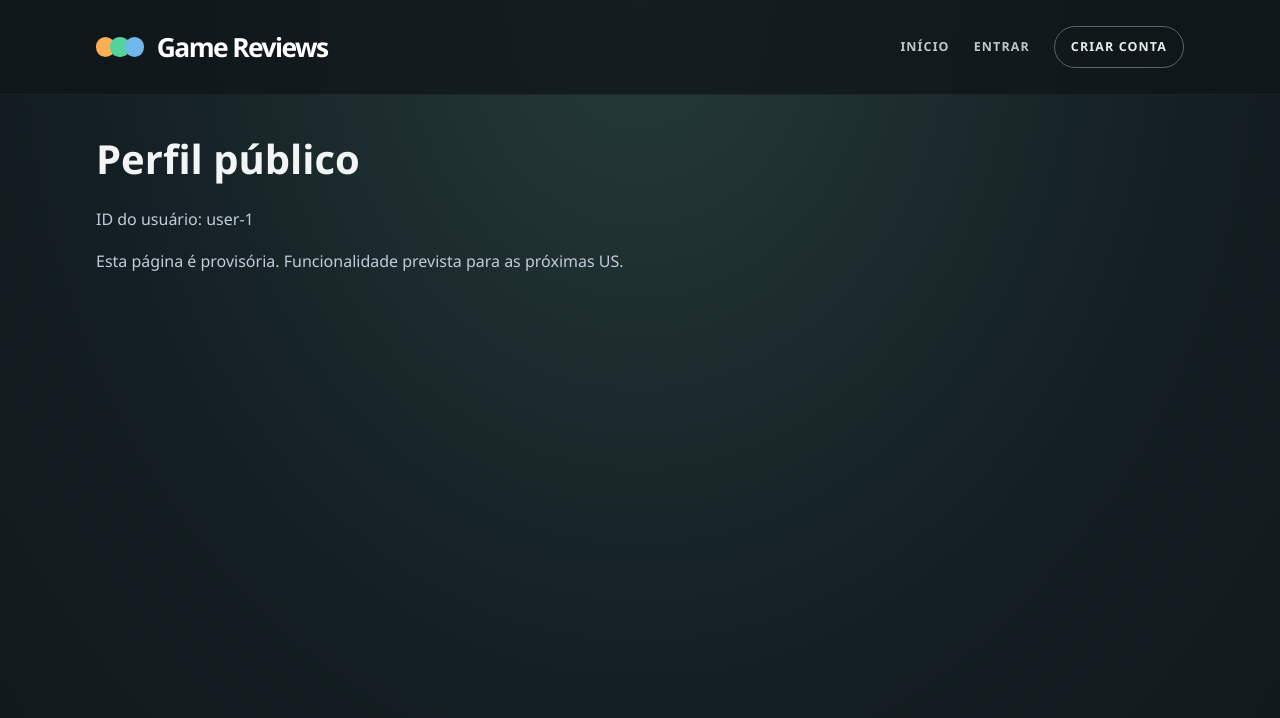
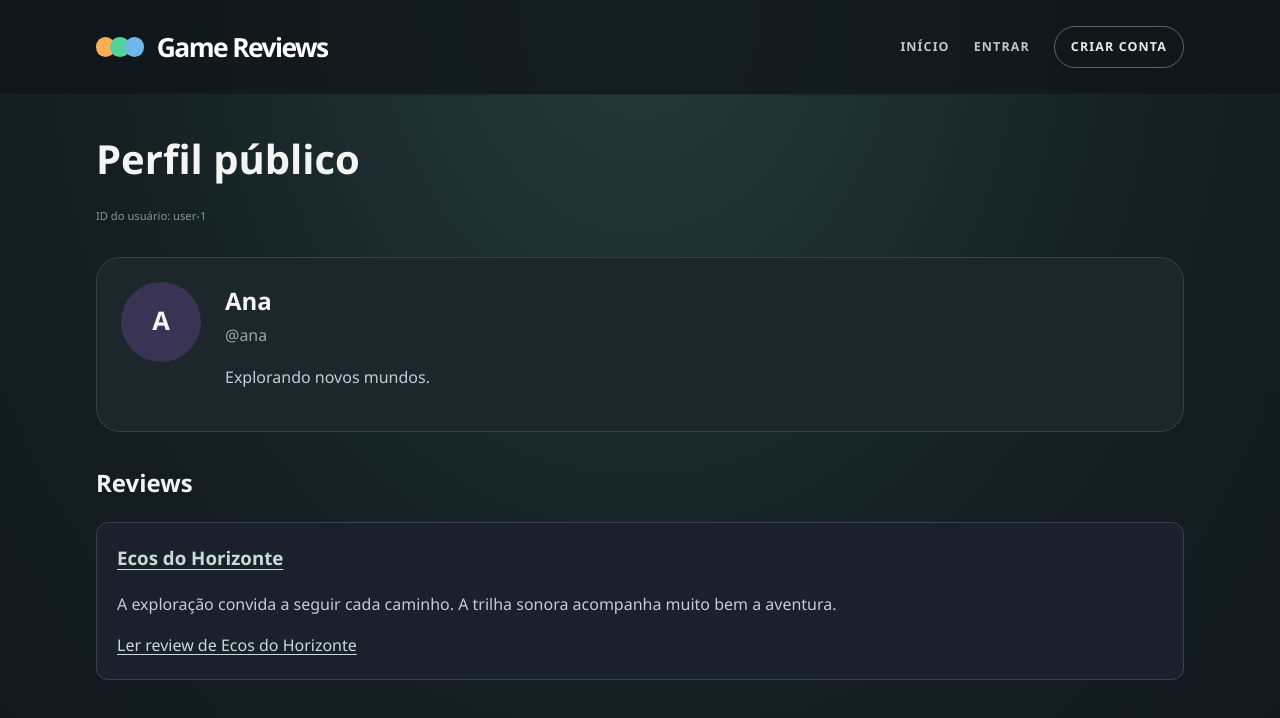
Before and after one commit to LucasMarapodi/letterbox-frontend, a React (Vite) app: page /perfil/user-1 in a window 1280 px wide. Shown: the top 718 px of the page. Built offline with nearby package versions, Linux system fonts and the light colour scheme.

Commit message:
feat(US-21): conclui perfil publico com biografia e reviews

```diff
--- a/src/App.tsx
+++ b/src/App.tsx
@@ -1,7 +1,7 @@
 import type { ReactElement } from 'react';
 import { HomePage } from './pages/HomePage';
 import { BrowserRouter, Link, Route, Routes } from 'react-router-dom';
-import { PlaceholderPage } from './pages/PlaceholderPage';
+import { ProfilePage } from './pages/ProfilePage';
 import { GameDetailsPage } from './pages/GameDetailsPage';
 import type { AuthService } from './services/authContracts';
 import { authService as defaultAuthService } from './services/auth';
@@ -33,7 +33,7 @@ function ApplicationRoutes(): ReactElement {
       <Route path="/" element={<HomePage authenticated={Boolean(user)} />} />
       <Route path="/jogos/:gameId" element={<GameDetailsPage />} />
       <Route path="/reviews/:reviewId" element={<ReviewPage />} />
-      <Route path="/perfil/:userId" element={<PlaceholderPage title="Perfil público" parameter="userId" parameterLabel="ID do usuário" />} />
+      <Route path="/perfil/:userId" element={<ProfilePage />} />
       <Route path="/login" element={<LoginPage />} />
       <Route path="/cadastro" element={<RegisterPage />} />
       <Route path="*" element={<main><h1>Página não encontrada</h1><p>Este endereço não corresponde a uma página.</p></main>} />
--- a/src/mocks/communityService.ts
+++ b/src/mocks/communityService.ts
@@ -12,7 +12,15 @@ export function createMockCommunityService(options: { reviews?: Review[]; commen
   ]);
   let sequence = 1;
   return {
-    async getProfile() { throw new Error('Perfil não implementado.'); },
+    async getProfile(id, sessionUser = null) {
+      if (sessionUser?.id === id && !users.some((item) => item.id === id)) users.push(structuredClone(sessionUser));
+      const user = users.find((item) => item.id === id);
+      if (!user) return null;
+      return structuredClone({ user, reviews: reviews.filter((review) => review.userId === id).map((review) => {
+        const game = gameFixtures.find((item) => item.id === review.gameId);
+        return { ...review, author: { id: user.id, displayName: user.displayName, avatarUrl: user.avatarUrl }, game: { id: review.gameId, title: game?.title ?? 'Jogo indisponível' } };
+      }) });
+    },
     async getRating(gameId, user) {
       if (!user) throw new CommunityError('session-required');
       return structuredClone(ratings.find((rating) => rating.gameId === gameId && rating.userId === user.id) ?? null);
--- /dev/null
+++ b/src/pages/ProfilePage.tsx
@@ -0,0 +1,42 @@
+import { useEffect, useState, type ReactElement } from 'react';
+import { Link } from 'react-router-dom';
+import { Avatar } from '../components/Avatar';
+import { EmptyState, ErrorState, LoadingState } from '../components/Feedback';
+import { community } from '../services/community';
+import type { PublicProfile } from '../services/communityContracts';
+import { useOpaqueRouteId } from '../routing/useOpaqueRouteId';
+import { encodeRouteId } from '../routing/encodeRouteId';
+import { useSession } from '../session/SessionProvider';
+
+type ProfileState = { status: 'loading' } | { status: 'error' } | { status: 'ready'; profile: PublicProfile | null };
+function ProfileContent({ id }: { id: string }): ReactElement {
+  const { user } = useSession();
+  const [state, setState] = useState<ProfileState>({ status: 'loading' });
+  const [attempt, setAttempt] = useState(0);
+  useEffect(() => {
+    let active = true;
+    void community.getProfile(id, user).then((profile) => { if (active) setState({ status: 'ready', profile }); }, () => { if (active) setState({ status: 'error' }); });
+    return () => { active = false; };
+  }, [id, user, attempt]);
+  if (state.status === 'loading') return <LoadingState message="Carregando perfil…" />;
+  if (state.status === 'error') return <ErrorState message="Não foi possível carregar o perfil." onRetry={() => { setState({ status: 'loading' }); setAttempt((value) => value + 1); }} />;
+  const profile = state.profile;
+  if (!profile) return <EmptyState message="Perfil não encontrado." />;
+  return <>
+    <section className="profile-overview" aria-label="Informações do perfil">
+      <Avatar name={profile.user.displayName} src={profile.user.avatarUrl} />
+      <div><h2>{profile.user.displayName}</h2><p className="profile-username">@{profile.user.username}</p><p>{profile.user.bio.trim() || 'Biografia não informada.'}</p></div>
+    </section>
+    <section aria-label="Reviews do usuário"><h2>Reviews</h2>
+      {profile.reviews.length ? profile.reviews.map((review) => <article className="review-card" key={review.id}>
+        <h3><Link to={`/jogos/${encodeRouteId(review.gameId)}`}>{review.game.title}</Link></h3>
+        <p className="review-text">{review.text}</p>
+        <Link to={`/reviews/${encodeRouteId(review.id)}`}>Ler review de {review.game.title}</Link>
+      </article>) : <EmptyState message="Nenhuma review publicada por este usuário." />}
+    </section>
+  </>;
+}
+export function ProfilePage(): ReactElement {
+  const id = useOpaqueRouteId('userId');
+  return <main><h1>Perfil público</h1><p className="game-id">ID do usuário: {id}</p>{id ? <ProfileContent key={id} id={id} /> : <EmptyState message="Perfil não encontrado." />}</main>;
+}
--- a/src/styles.css
+++ b/src/styles.css
@@ -42,6 +42,10 @@ dd { margin: 0 0 1rem; }
 /* Dashboard: composição central e navegação compacta. */
 textarea { width: 100%; min-height: 9rem; display: block; margin: 0.6rem 0 1rem; font: inherit; color: inherit; background: #111c20; border: 1px solid #405259; border-radius: 1rem; padding: 1rem; resize: vertical; }
 .comments-list { list-style: none; padding: 0; }
+.profile-overview { display: flex; align-items: flex-start; gap: 1.5rem; padding: 1.5rem; margin: 1rem 0 2rem; border: 1px solid #344248; border-radius: 1.5rem; background: #1c272c; }
+.profile-overview .avatar { width: 5rem; height: 5rem; flex-shrink: 0; font-size: 1.6rem; }
+.profile-overview h2 { margin: 0; }
+.profile-username { margin: 0.2rem 0; color: #91aaa3; }
 .review-text { white-space: pre-wrap; overflow-wrap: anywhere; }
 :root { background: #101619; color: #f3f5f4; font-family: 'Segoe UI', system-ui, sans-serif; }
 body { background: radial-gradient(ellipse at 50% 0%, #263b3a 0, #141f23 34rem, #101619 65rem); min-height: 100vh; }
```
Also changed, not shown: 1 other file (tests, documents, lock files or other folders).
